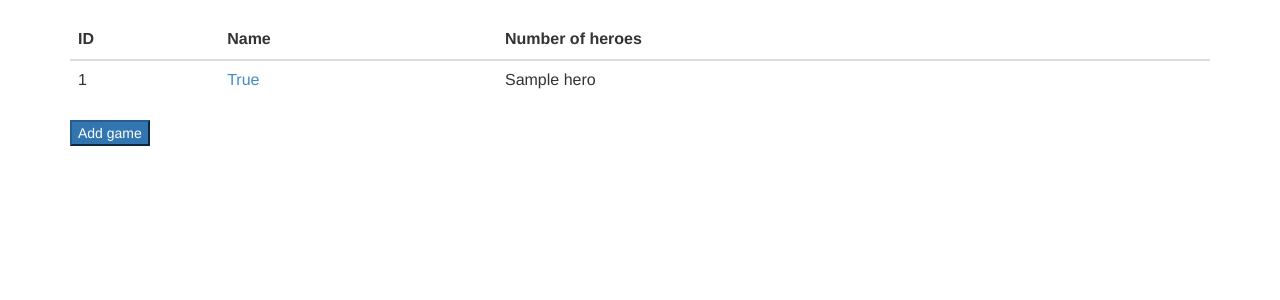
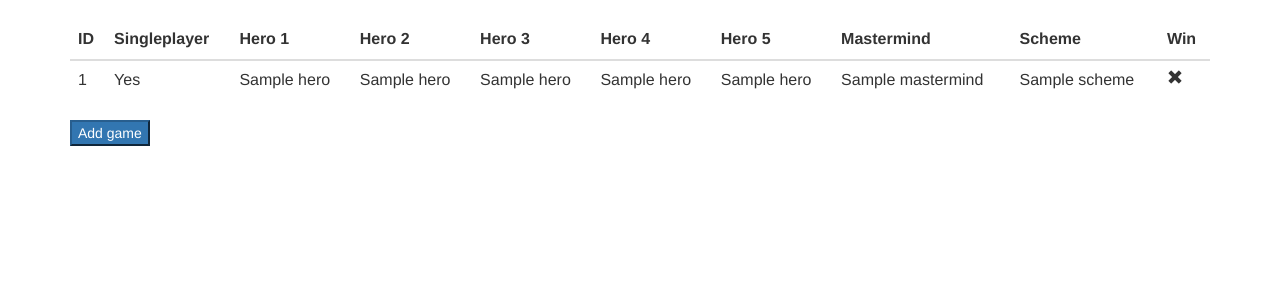
Before and after one commit to rkruszynski/game, a Django app: page /legendary/games in a window 1280 px wide. Shown: the part 52-352 px from the top of the page. Run offline with Django 3.2, Linux system fonts and the light colour scheme; tables that the repository leaves empty hold one stand-in row (values such as "Sample post").

Commit message:
Improve games pages, set some fields as not required

```diff
--- a/legendary/models.py
+++ b/legendary/models.py
@@ -50,7 +50,7 @@ class Mastermind(models.Model):
 class Scheme(models.Model):
 
     name = models.CharField(max_length=200)
-    description = models.TextField(max_length=1000)
+    description = models.TextField(max_length=1000, blank=True)
 
     def __str__(self):
         return self.name
@@ -78,12 +78,12 @@ class Game(models.Model):
     hero_1 = models.ForeignKey(Hero, on_delete=models.PROTECT, related_name='hero_1')
     hero_2 = models.ForeignKey(Hero, on_delete=models.PROTECT, related_name='hero_2')
     hero_3 = models.ForeignKey(Hero, on_delete=models.PROTECT, related_name='hero_3')
-    hero_4 = models.ForeignKey(Hero, on_delete=models.PROTECT, related_name='hero_4')
-    hero_5 = models.ForeignKey(Hero, on_delete=models.PROTECT, related_name='hero_5')
+    hero_4 = models.ForeignKey(Hero, on_delete=models.PROTECT, related_name='hero_4', blank=True, null=True)
+    hero_5 = models.ForeignKey(Hero, on_delete=models.PROTECT, related_name='hero_5', blank=True, null=True)
     mastermind = models.ForeignKey(Mastermind, on_delete=models.PROTECT)
     scheme = models.ForeignKey(Scheme, on_delete=models.PROTECT)
     win = models.BooleanField(default=True)
-    comments = models.TextField(max_length=1000)
+    comments = models.TextField(max_length=1000, blank=True)
 
     def __str__(self):
         return "abc"
--- a/legendary/templates/legendary/games_page.html
+++ b/legendary/templates/legendary/games_page.html
@@ -5,8 +5,15 @@
 <table class="table table-hover">
     <thead>
         <th>ID</th>
-        <th>Name</th>
-        <th>Number of heroes</th>
+        <th>Singleplayer</th>
+        <th>Hero 1</th>
+        <th>Hero 2</th>
+        <th>Hero 3</th>
+        <th>Hero 4</th>
+        <th>Hero 5</th>
+        <th>Mastermind</th>
+        <th>Scheme</th>
+        <th>Win</th>
     </thead>
 
     <tbody>
@@ -14,8 +21,33 @@
         <tr>
             <td class="text-left">
                 {{ game.id }}</td>
-            <td class="text-left"><a href = "/legendary/teams/{{key.id}}">{{ game.single_player }}</a></td>
+            <td class="text-left">
+                {% if game.single_player %}
+                    Yes
+                {% else %}
+                    No
+                {% endif %}
+            </td>
             <td> {{game.hero_1 }}</td>
+            <td> {{game.hero_2 }}</td>
+            <td> {{game.hero_3 }}</td>
+            <td> {% if game.hero_4 %}
+                    {{ game.hero_4 }}
+                {% endif %}
+            </td>
+            <td> {% if game.hero_5 %}
+                    {{ game.hero_5 }}
+                {% endif %}
+            </td>
+            <td> {{game.mastermind }}</td>
+            <td> {{game.scheme }}</td>
+            <td class="text-left">
+                {% if hero.win %}
+                    <span class="glyphicon glyphicon-ok"></span>
+                {% else %}
+                    <span class="glyphicon glyphicon-remove"></span>
+                {% endif %}
+            </td>
         </tr>
     {% endfor %}
     </tbody>
```
